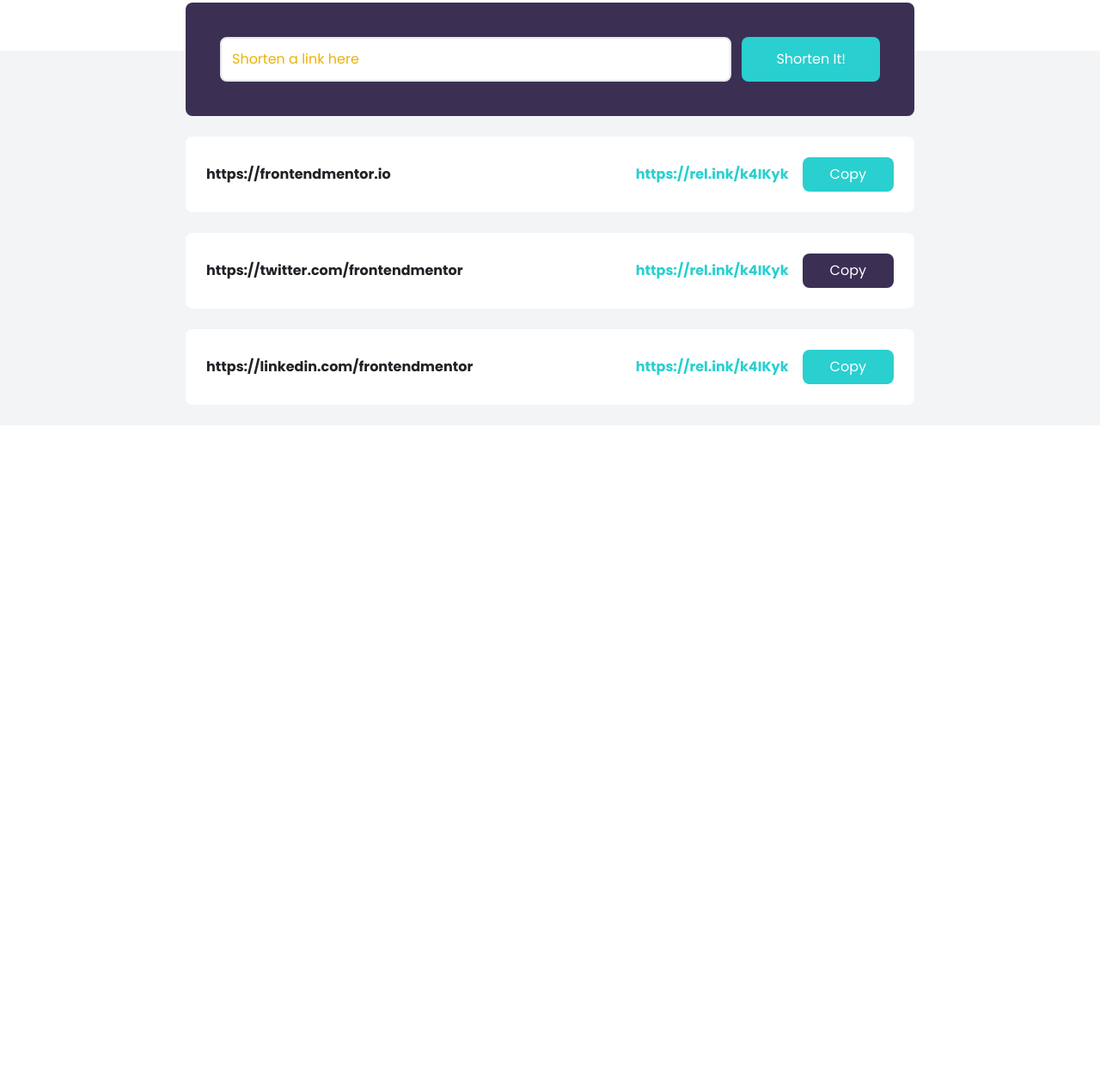
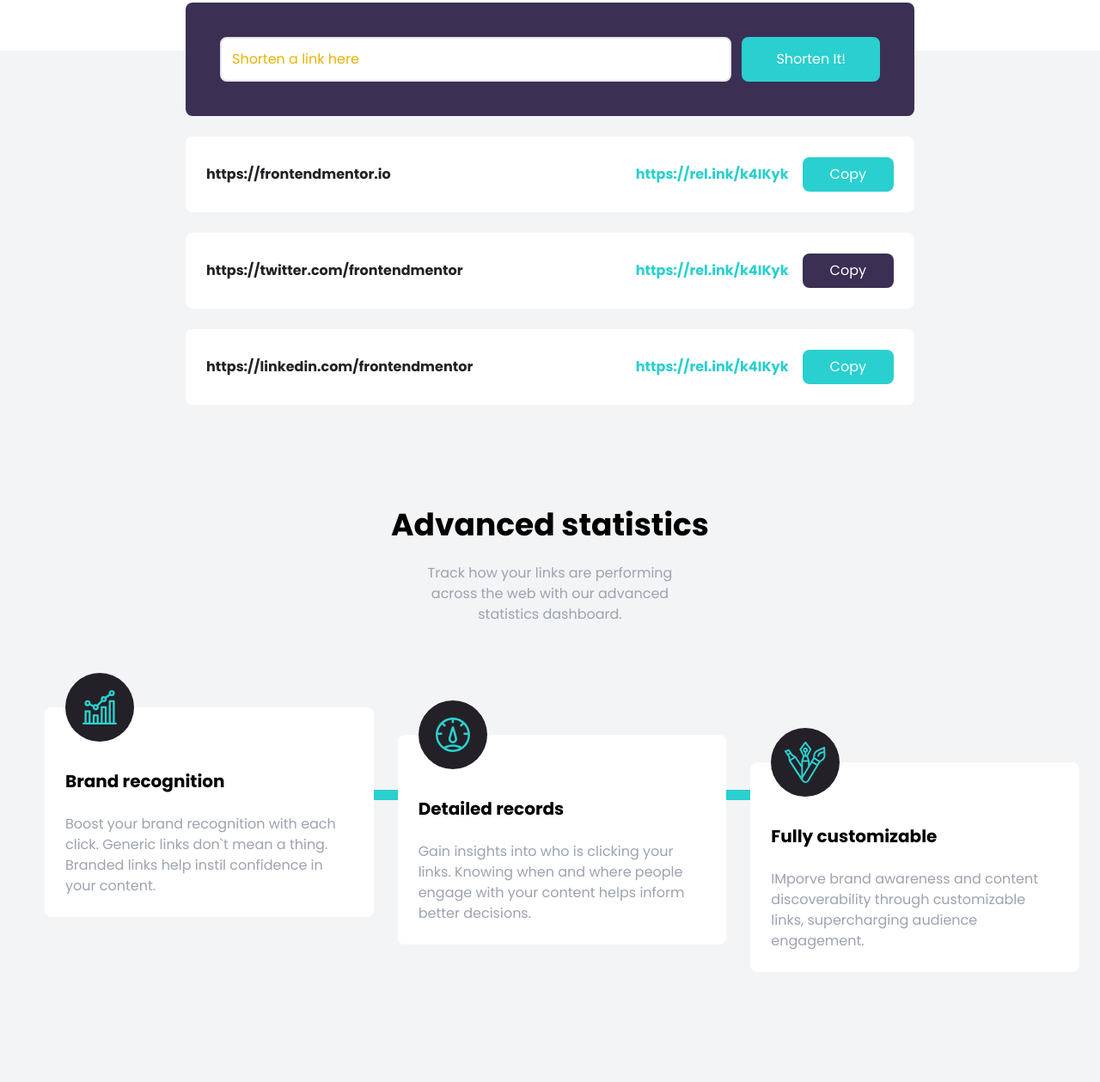
Before and after one commit to Ralph-souza/traversy-tailwind-course-project-3, a website: page index.html in a window 1280 px wide. Shown: the part 685-1944 px from the top of the page at 86% size. Before the commit the page ends 1180 px from the top, so only its background shows below. Drawn offline with Linux system fonts and the light colour scheme.

Commit message:
Adiciona as feature boxes

```diff
--- a/index.html
+++ b/index.html
@@ -185,5 +185,81 @@
             </div>
         </div>
     </section>
+
+    <!-- Stats section -->
+    <section id="stats" class="py-24 bg-gray-100">
+        <div class="container mx-auto px-3">
+            <h2 class="text-4xl mb-6 font-bold text-center">
+                Advanced statistics
+            </h2>
+            <p class="max-w-xs mx-auto text-center text-gray-400 md:mx-w-md">
+                Track how your links are performing across the web with our advanced statistics dashboard.
+            </p>
+        </div>
+    </section>
+
+    <!-- FEature box section -->
+    <section id="features" class="pb-32 bg-gray-100">
+        <div class="relative container flex flex-col items-start px-6 mx-auto md:flex-row md:space-x-7">
+            <!-- Horizontal -->
+            <div class="hidden absolute top-24 left-16 h-3 w-10/12 bg-cyan md:block"></div>
+            <!-- Vertical -->
+            <div class="absolute w-2 left-1/2 h-full -ml-1 bg-cyan md:hidden"></div>
+
+            <!-- Box 1 -->
+            <div class="relative flex flex-col p-6 space-y-6 bg-white rounded-lg md:w-1/3">
+                <!-- Image positioning -->
+                <div class="absolute -ml-10 left-1/2 -top-10 md:left-16">
+                    <!-- Image container for background and center -->
+                    <div class="flex items-center justify-center w-20 h-20 p-4 rounded-full bg-veryDarkViolet">
+                        <img src="images/icon-brand-recognition.svg" alt="">
+                    </div>
+                </div>
+                <h5 class="pt-6 text-xl font-bold text-center captalize md:text-left">
+                    Brand recognition
+                </h5>
+                <p class="text-center text-gray-400 md:text-left">
+                    Boost your brand recognition with each click. Generic links don`t mean a thing.
+                    Branded links help instil confidence in your content.
+                </p>
+            </div>
+
+            <!-- Box 2 -->
+            <div class="relative flex flex-col mt-24 p-6 space-y-6 bg-white rounded-lg md:w-1/3 md:mt-8">
+                <!-- Image positioning -->
+                <div class="absolute -ml-10 left-1/2 -top-10 md:left-16">
+                    <!-- Image container for background and center -->
+                    <div class="flex items-center justify-center w-20 h-20 p-4 rounded-full bg-veryDarkViolet">
+                        <img src="images/icon-detailed-records.svg" alt="">
+                    </div>
+                </div>
+                <h5 class="pt-6 text-xl font-bold text-center captalize md:text-left">
+                    Detailed records
+                </h5>
+                <p class="text-center text-gray-400 md:text-left">
+                    Gain insights into who is clicking your links. Knowing when and where people engage
+                    with your content helps inform better decisions.
+                </p>
+            </div>
+
+            <!-- Box 3 -->
+            <div class="relative flex flex-col mt-24 p-6 space-y-6 bg-white rounded-lg md:w-1/3 md:mt-16">
+                <!-- Image positioning -->
+                <div class="absolute -ml-10 left-1/2 -top-10 md:left-16">
+                    <!-- Image container for background and center -->
+                    <div class="flex items-center justify-center w-20 h-20 p-4 rounded-full bg-veryDarkViolet">
+                        <img src="images/icon-fully-customizable.svg" alt="">
+                    </div>
+                </div>
+                <h5 class="pt-6 text-xl font-bold text-center captalize md:text-left">
+                    Fully customizable
+                </h5>
+                <p class="text-center text-gray-400 md:text-left">
+                    IMporve brand awareness and content discoverability through customizable links,
+                    supercharging audience engagement.
+                </p>
+            </div>
+        </div>
+    </section>
 </body>
 </html>
```
Also changed, not shown: css/style.css.
